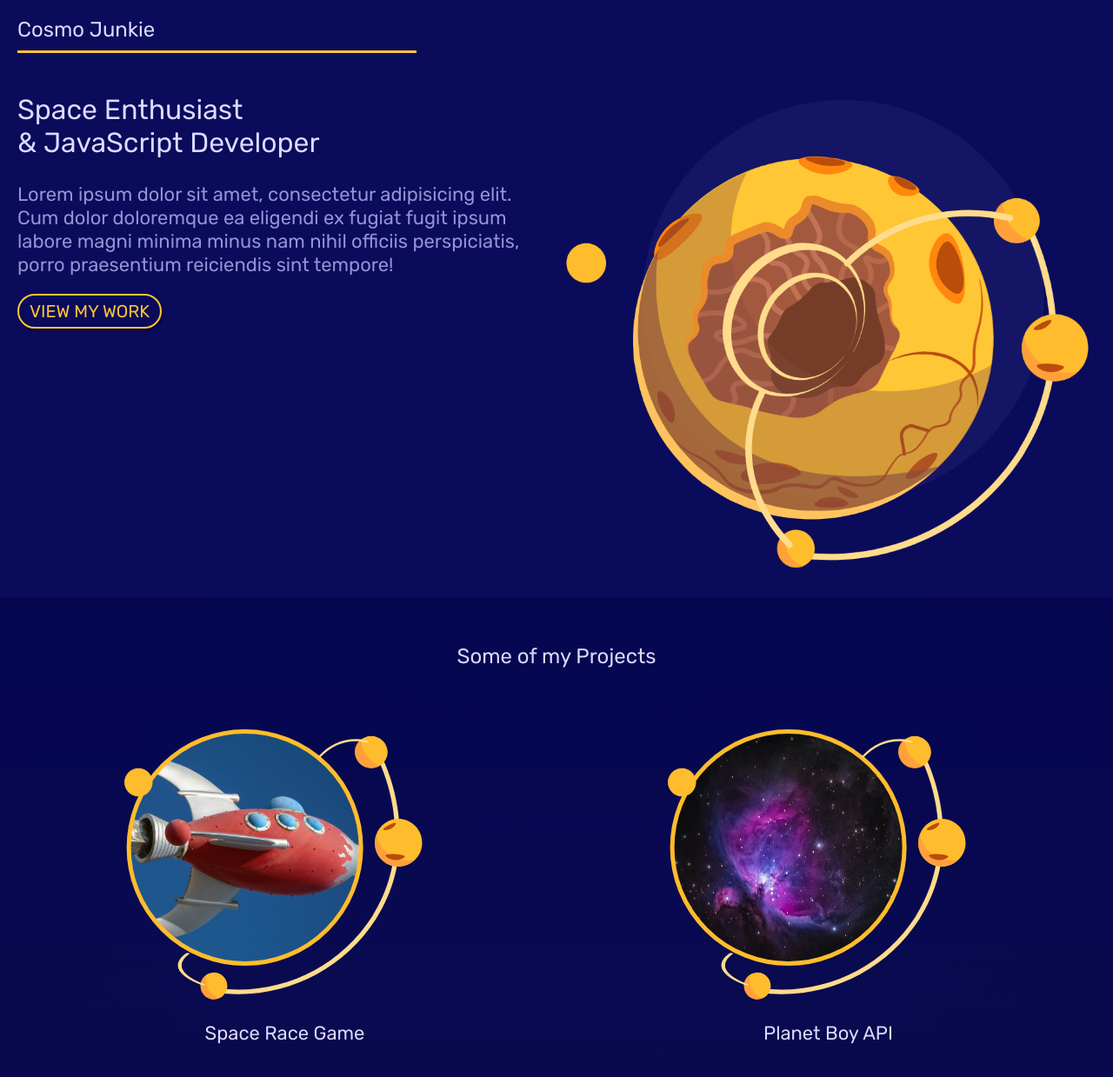
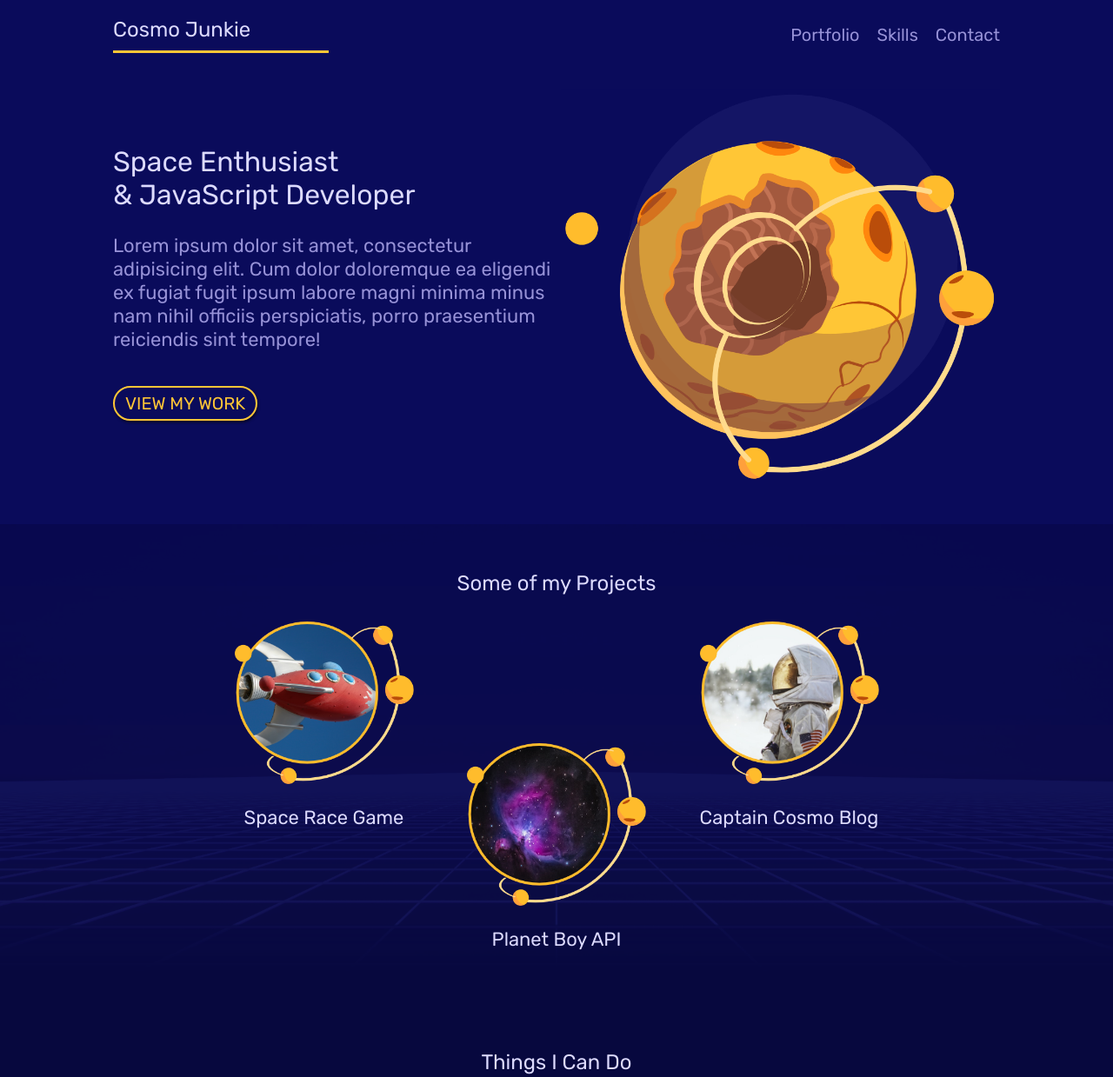
Before and after one commit to danjarosz/HTML-CSS-SASS, a website: page Mobile-First-Layout/index.html in a window 1280 px wide. Shown: the top 1239 px of the page at 87% size. Drawn offline with Linux system fonts and the light colour scheme.

Commit message:
feat: laptop styles

```diff
--- a/Mobile-First-Layout/index.html
+++ b/Mobile-First-Layout/index.html
@@ -12,9 +12,9 @@
 <nav class="site-nav grid">
     <h1>Cosmo Junkie</h1>
     <ul>
-        <li><a href="#portfolio"></a>Portfolio</li>
+        <li><a href="#portfolio">Portfolio</a></li>
         <li><a href="#skills">Skills</a></li>
-        <li><a href="#contact"></a>Contact</li>
+        <li><a href="#contact">Contact</a></li>
     </ul>
 </nav>
 <section id="welcome" class="grid">
--- a/Mobile-First-Layout/style.css
+++ b/Mobile-First-Layout/style.css
@@ -281,6 +281,79 @@ footer img {
     :root {
         font-size: 18px;
     }
+
+    .grid {
+        width: 100%;
+        max-width: 1060px;
+        margin: 0 auto;
+        box-sizing: border-box;
+    }
+
+    .leading {
+        margin: 20px 0;
+    }
+
+    .site-nav {
+        padding: 0 20px;
+    }
+
+    .site-nav h1 {
+        grid-column: 1/3;
+    }
+
+    .site-nav ul {
+        display: flex;
+        grid-column: 6/9;
+        justify-content: flex-end;
+        align-self: center;
+    }
+
+    .site-nav li {
+        margin-left: 20px;
+    }
+
+    .welcome-text {
+        align-self: center;
+    }
+
+    #welcome {
+        padding-bottom: 40px;
+    }
+
+    .projects a:nth-child(1) {
+        grid-column: 2/4;
+    }
+
+    .projects a:nth-child(2) {
+        grid-column: 4/6;
+        padding-top: 140px;
+    }
+
+    .projects a:nth-child(3) {
+        grid-column: 6/8;
+    }
+
+    .projects a * {
+        max-width: 80%;
+        margin: 10px 10%;
+    }
+
+    #skills {
+        padding: 30px 20px;
+    }
+
+    #skills ul {
+        margin: 40px auto;
+    }
+
+    #skills li {
+        grid-column: span 2;
+    }
+
+    footer {
+        padding: 40px 20px;
+        background-size: 25%;
+    }
 }
 
 /*large screens*/
```
